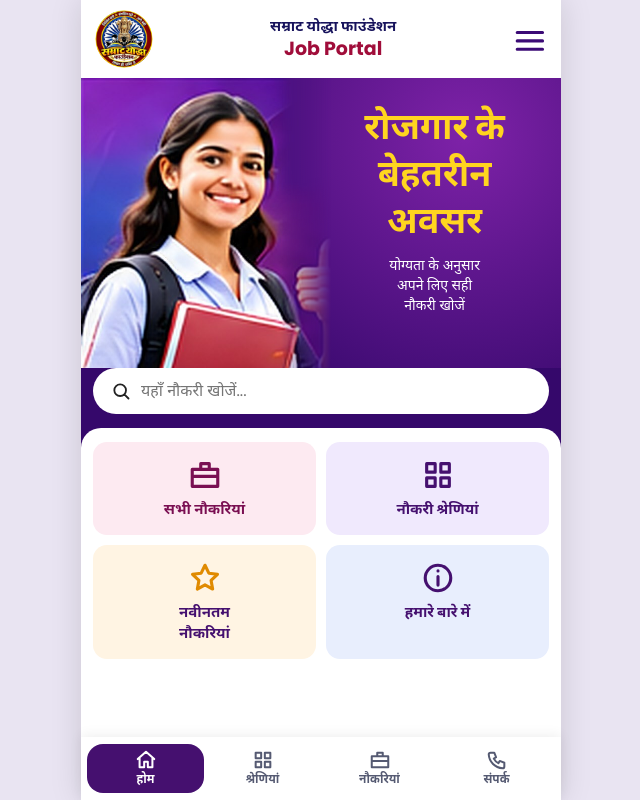
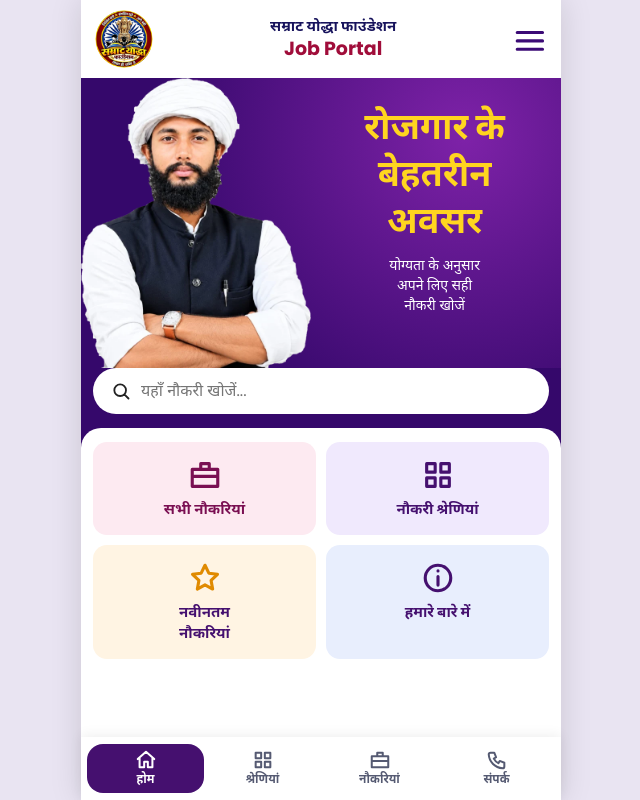
Before and after one commit to samratyoddhatech563-cell/samrat-yodha-website, a PHP site: page / in a window 1280 px wide. Shown: the whole page, without its empty margins (319-959 px from the left). Run offline with PHP 8.4, Linux system fonts and the light colour scheme; some libraries are stand-ins or nearby versions.

Commit message:
New home page photo and search suggestions from live jobs
Co-Authored-By: Claude Sonnet 5.5 <noreply@anthropic.com>
Claude-Session: https://claude.ai/code/session_01ArTzuzD7uyTDrt1s3KXX6v

```diff
--- a/app.js
+++ b/app.js
@@ -19,8 +19,26 @@ const title=(j,tag)=>`<${tag}>${esc(j.title_hi)}${j.title_en?`<small>(${esc(j.ti
 const card=j=>`<a class="job" href="#job/${j.id}"><div class="jh"><span class="ic" style="color:${cat(j.category).c}">${I(cat(j.category).ic)}</span>${title(j,'h3')}</div>${j.is_new?'<span class="new">नया</span>':''}
 <div class="row loc">${I('pin')}${esc(j.location)}</div><div class="row sal">${I('money')}${esc(j.salary)}</div><div class="row">${I('bank')}<span><b>योग्यता:</b> ${esc(j.qualification)}</span></div><span class="arrow">${I('next')}</span></a>`;
 const status=t=>state==='loading'?'<p class="empty">लोड हो रहा है…</p>':state==='error'?'<p class="empty">जानकारी लोड नहीं हो सकी। इंटरनेट जाँचकर पेज दोबारा खोलें।</p>':`<p class="empty">${t}</p>`;
-const match=j=>!q||[j.title_hi,j.title_en,j.location,j.location_full,j.qualification,cat(j.category).en].join(' ').toLowerCase().includes(q.toLowerCase());
+const match=j=>!q||[j.title_hi,j.title_en,j.location,j.location_full,j.qualification,cat(j.category).en,cat(j.category).hi.replace('<br>',' ')].join(' ').toLowerCase().includes(q.toLowerCase());
 const listHtml=l=>{l=l.filter(match);return state==='ok'&&l.length?l.map(card).join(''):status('अभी कोई नौकरी उपलब्ध नहीं है।')};
+function suggestions(){
+ const out=jobs.map(j=>({ic:cat(j.category).ic,text:j.title_hi+(j.title_en?` (${j.title_en})`:''),tag:'नौकरी',go:'job/'+j.id,key:[j.title_hi,j.title_en,j.qualification].join(' ')}));
+ CATS.filter(c=>jobs.some(j=>j.category===c.id)).forEach(c=>{const hi=c.hi.replace('<br>',' ');out.push({ic:c.ic,text:`${hi} (${c.en})`,tag:'श्रेणी',go:'category/'+c.id,key:hi+' '+c.en})});
+ [...new Set(jobs.map(j=>j.location).filter(Boolean))].forEach(l=>out.push({ic:'pin',text:l,tag:'स्थान',find:l,key:[l,...jobs.filter(j=>j.location===l).map(j=>j.location_full)].join(' ')}));
+ return out}
+function suggest(input,box){
+ const show=()=>{
+  if(state!=='ok'||!jobs.length){box.hidden=true;return}
+  const all=suggestions(),v=input.value.trim().toLowerCase(),hit=v?all.filter(s=>(s.text+' '+s.key).toLowerCase().includes(v)):all,list=hit.length?hit:all;
+  box.innerHTML=(hit.length?'<p>उपलब्ध नौकरियों के सुझाव</p>':'<p class="no">इस नाम की नौकरी अभी उपलब्ध नहीं है। इनमें से चुनें:</p>')+list.map((s,i)=>`<button type="button" data-i="${i}">${I(s.ic)}<span>${esc(s.text)}</span><small>${s.tag}</small></button>`).join('');
+  box.hidden=false;
+  box.querySelectorAll('button').forEach(b=>b.onclick=()=>{const s=list[b.dataset.i];box.hidden=true;input.blur();
+   if(s.go)location.hash=s.go;else{q=s.find;if(location.hash==='#jobs')render();else{keep=true;location.hash='jobs'}}})};
+ box.onmousedown=e=>e.preventDefault();
+ input.onfocus=show;input.onclick=show;input.addEventListener('input',show);
+ input.onblur=()=>setTimeout(()=>box.hidden=true,150);
+ input.onkeydown=e=>{if(e.key==='Escape')box.hidden=true;if(e.key==='Enter')box.hidden=true};
+}
 const waLink=text=>`https://wa.me/${cfg.whatsapp.replace(/\D/g,'')}?text=${encodeURIComponent(text)}`;
 const message=j=>`नमस्कार,
 
@@ -41,9 +59,10 @@ function render(){
   let l=jobs;if(page==='category')l=jobs.filter(j=>j.category===arg);if(page==='latest')l=[...jobs].sort((a,b)=>b.created_at.localeCompare(a.created_at)||a.sort_order-b.sort_order).slice(0,20);
   const name=page==='latest'?'नवीनतम नौकरियां':'उपलब्ध नौकरियां';
   h=bar(`${name}${state==='ok'?` (${l.length})`:''}`,page==='category'?'#categories':'#home',`<button aria-label="खोजें" id="sbtn">${I('search')}</button>`)+
-  `<label class="search" id="sbox" style="margin:10px;border:1px solid #ccc;${q?'':'display:none'}">${I('search')}<input id="q" placeholder="यहाँ नौकरी खोजें..." value="${esc(q)}"></label><div class="list" id="list">${listHtml(l)}</div>`+nav('jobs');
+  `<label class="search" id="sbox" style="margin:10px;border:1px solid #ccc;${q?'':'display:none'}">${I('search')}<input id="q" placeholder="यहाँ नौकरी खोजें..." value="${esc(q)}" autocomplete="off"></label><div class="sug" id="sug" hidden></div><div class="list" id="list">${listHtml(l)}</div>`+nav('jobs');
   $app.innerHTML=h;
   document.getElementById('sbtn').onclick=()=>{const b=document.getElementById('sbox');b.style.display='';document.getElementById('q').focus()};
+  suggest(document.getElementById('q'),document.getElementById('sug'));
   document.getElementById('q').oninput=e=>{q=e.target.value;document.getElementById('list').innerHTML=listHtml(l)};return}
  else if(page==='job'){
   const j=jobs.find(x=>String(x.id)===arg);
@@ -56,10 +75,11 @@ function render(){
  else if(page==='sent') h=brand()+`<div class="done"><div class="tick">${I('check')}</div><h2>संपर्क अनुरोध<br>भेज दिया गया!</h2><div class="box"><p>आपका संदेश WhatsApp<br>पर तैयार है।</p><p>अब “Send” बटन दबाकर<br>संदेश भेज दें।</p></div><a class="more" href="#jobs">${I('back')}अन्य नौकरियां देखें</a></div>`;
  else if(page==='about') h=bar('हमारे बारे में','#home')+`<div class="about">${esc(cfg.about)}</div>`+nav('');
  else if(page==='contact') h=bar('संपर्क','#home')+`<div class="done"><h2>सम्राट योद्धा फाउंडेशन</h2><div class="box"><p>नौकरी से जुड़ी जानकारी के लिए<br>WhatsApp पर संपर्क करें।</p></div>${waBtn('नमस्कार, मुझे Job Portal के बारे में जानकारी चाहिए।')}</div>`+nav('contact');
- else h=brand()+`<div class="home"><section class="hero"><img src="img/hero.jpg" alt=""><div><h2>रोजगार के<br>बेहतरीन<br>अवसर</h2><p>योग्यता के अनुसार<br>अपने लिए सही<br>नौकरी खोजें</p></div></section>
-  <form class="search" id="sf">${I('search')}<input id="hq" placeholder="यहाँ नौकरी खोजें..." aria-label="नौकरी खोजें"></form>
+ else h=brand()+`<div class="home"><section class="hero"><img src="img/hero-v2.webp" alt=""><div><h2>रोजगार के<br>बेहतरीन<br>अवसर</h2><p>योग्यता के अनुसार<br>अपने लिए सही<br>नौकरी खोजें</p></div></section>
+  <form class="search" id="sf">${I('search')}<input id="hq" placeholder="यहाँ नौकरी खोजें..." aria-label="नौकरी खोजें" autocomplete="off"></form><div class="sug" id="sug" hidden></div>
   <div class="tiles"><a class="tile t1" href="#jobs">${I('bag')}सभी नौकरियां</a><a class="tile t2" href="#categories">${I('gridi')}नौकरी श्रेणियां</a><a class="tile t3" href="#latest">${I('star')}नवीनतम<br>नौकरियां</a><a class="tile t4" href="#about">${I('info')}हमारे बारे में</a></div></div>`+nav('home');
  $app.innerHTML=h;
+ const hq=document.getElementById('hq');if(hq)suggest(hq,document.getElementById('sug'));
  const f=document.getElementById('sf');if(f)f.onsubmit=e=>{e.preventDefault();q=document.getElementById('hq').value.trim();keep=true;location.hash='jobs'};
 }
 let keep=false;
--- a/index.html
+++ b/index.html
@@ -6,5 +6,5 @@
 <meta name="theme-color" content="#3b0a75"><link rel="icon" href="img/favicon.png">
 <link rel="preconnect" href="https://fonts.gstatic.com" crossorigin>
 <link href="https://fonts.googleapis.com/css2?family=Poppins:wght@400;500;600;700;800&display=swap" rel="stylesheet">
-<link rel="stylesheet" href="style.css?v=1"></head>
-<body><div id="app"></div><script src="config.js?v=1"></script><script src="app.js?v=1"></script></body></html>
+<link rel="stylesheet" href="style.css?v=2"></head>
+<body><div id="app"></div><script src="config.js?v=2"></script><script src="app.js?v=2"></script></body></html>
--- a/style.css
+++ b/style.css
@@ -10,7 +10,7 @@ svg{width:1.25em;height:1.25em;fill:none;stroke:currentColor;stroke-width:2.2;st
 .brand div{flex:1;text-align:center;font-weight:700;line-height:1.35;color:#17135c;font-size:15px}
 .brand b{display:block;color:#a00d3a;font-size:19px}.brand button{font-size:27px;color:#3b0a75}
 .hero{position:relative;height:290px;overflow:hidden;background:radial-gradient(circle at 80% 20%,#7e22a8,#35086b 70%);color:#fff}
-.hero img{position:absolute;left:0;bottom:0;height:100%;width:52%;object-fit:cover;object-position:50% 0;-webkit-mask-image:linear-gradient(90deg,#000 80%,#0000);mask-image:linear-gradient(90deg,#000 80%,#0000)}
+.hero img{position:absolute;left:0;bottom:0;width:53%;max-height:100%;object-fit:contain;object-position:left bottom}
 .hero div{position:absolute;right:0;width:51%;top:26px;text-align:center;padding-right:8px}
 .hero h2{color:#ffd51f;font-size:clamp(26px,8vw,36px);line-height:1.3;font-weight:800}
 .hero p{font-size:14px;margin-top:12px;font-weight:500}
@@ -58,3 +58,7 @@ svg{width:1.25em;height:1.25em;fill:none;stroke:currentColor;stroke-width:2.2;st
 .menu{position:fixed;inset:0;background:#0007;z-index:9;display:none}.menu.open{display:block}
 .menu nav{position:absolute;right:max(0px,calc(50% - 240px));top:0;bottom:0;width:240px;background:#fff;padding:24px 18px}
 .menu a{display:block;padding:13px 4px;border-bottom:1px solid #eee;font-weight:600;color:#2a1272}
+.sug{margin:6px 12px 0;background:#fff;border:1px solid #d9d0ef;border-radius:14px;overflow:hidden auto;max-height:300px;text-align:left;box-shadow:0 8px 18px #0003}
+.sug[hidden]{display:none}.sug p{padding:9px 14px;font-size:12px;font-weight:700;color:#6b6685;background:#f6f3fd}.sug p.no{color:#b00020}
+.sug button{display:flex;gap:10px;align-items:center;width:100%;text-align:left;padding:11px 14px;border-top:1px solid #eee;font-size:14px;font-weight:600;color:#17135c}
+.sug button svg{color:#52108f}.sug button small{margin-left:auto;font-size:11px;color:#6b6685;font-weight:500;white-space:nowrap}
```
Also changed, not shown: img/hero-v2.webp (added), img/hero.jpg (deleted).
